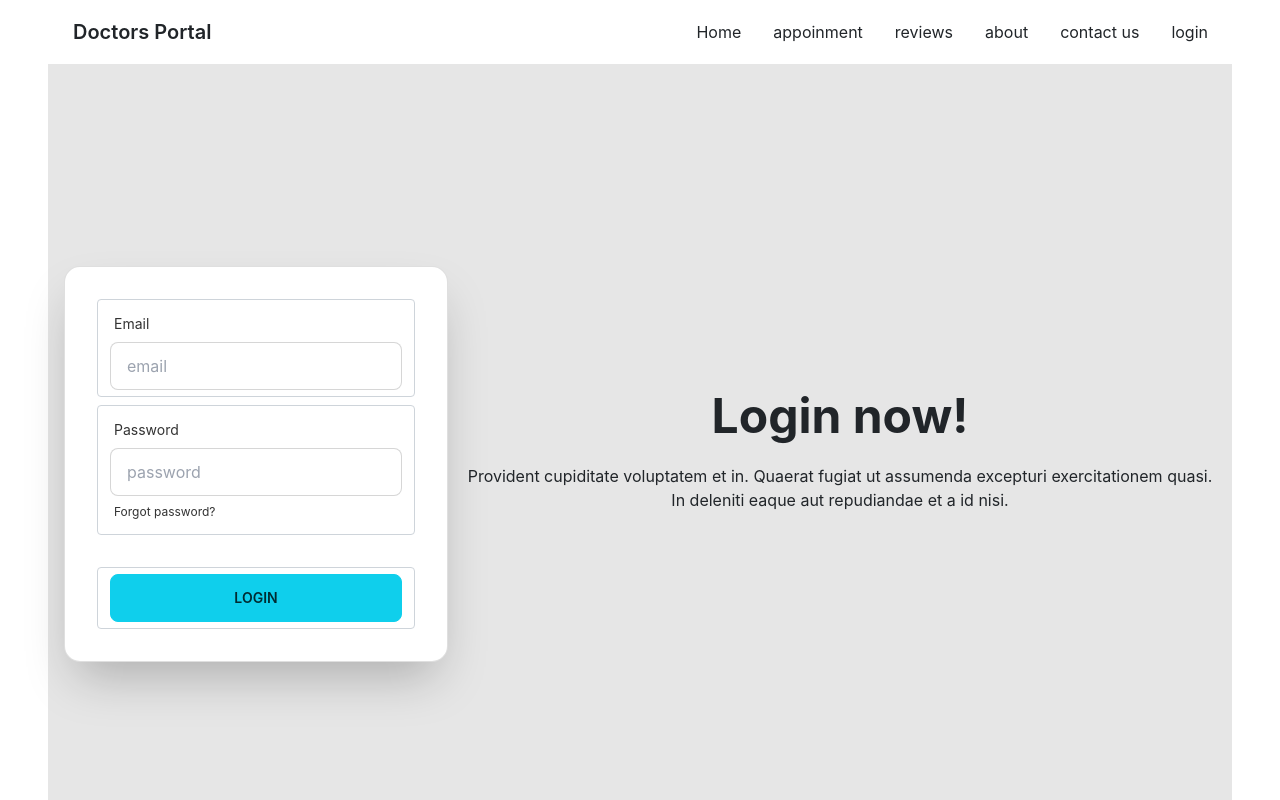
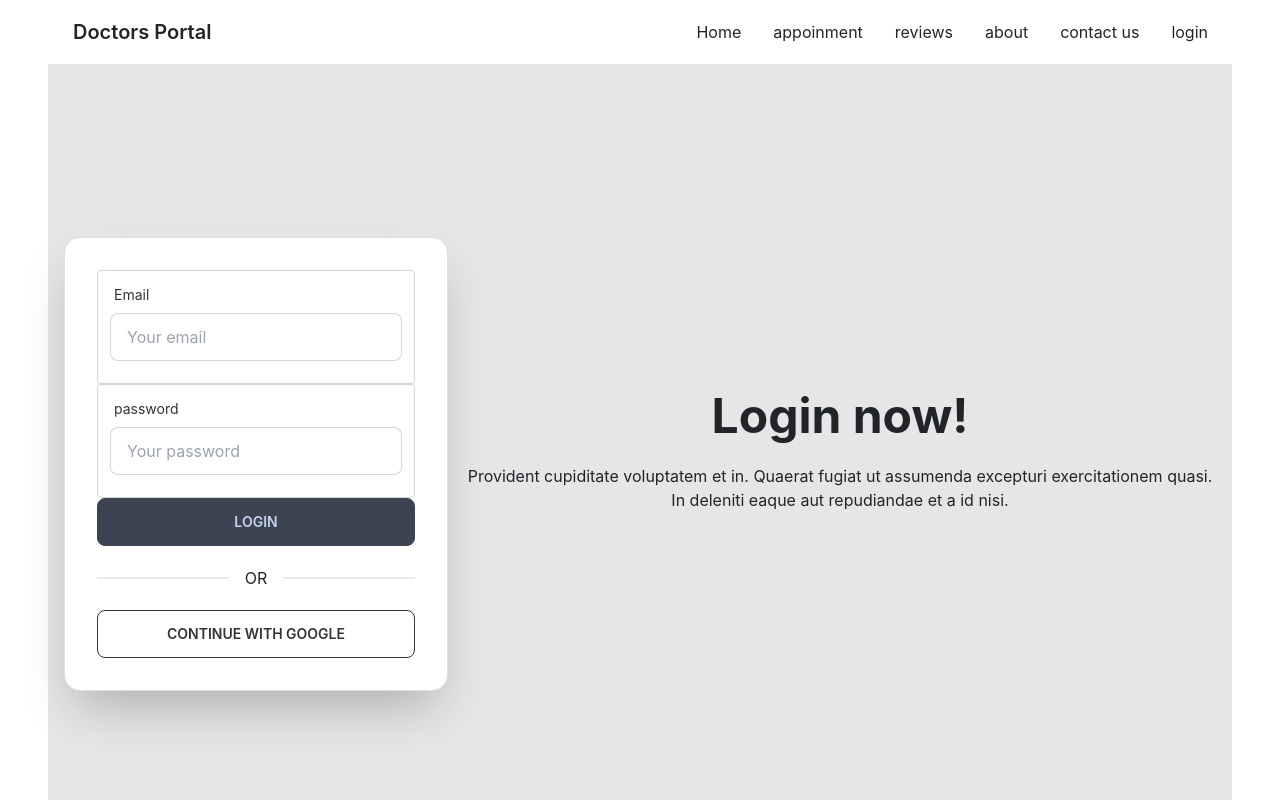
Before and after one commit to Mahmud-Shahin/doctors-portal-client-side, a React (Create React App) app: page /login in a window 1280 px wide. Shown: the top 800 px of the page. Built offline with nearby package versions, Linux system fonts and the light colour scheme; no server answers.

Commit message:
update data

```diff
--- a/package.json
+++ b/package.json
@@ -15,6 +15,7 @@
     "react-day-picker": "^8.3.5",
     "react-dom": "^18.2.0",
     "react-firebase-hooks": "^5.0.3",
+    "react-hook-form": "^7.38.0",
     "react-router-dom": "^6.4.0",
     "react-scripts": "5.0.1",
     "web-vitals": "^2.1.4"
--- a/src/Pages/Login/Login.js
+++ b/src/Pages/Login/Login.js
@@ -1,6 +1,20 @@
 import React from "react";
+import { useSignInWithGoogle } from "react-firebase-hooks/auth";
+import auth from "../../firebase.init";
+import { useForm } from "react-hook-form";
 
 const Login = () => {
+  const [signInWithGoogle, user, loading, error] = useSignInWithGoogle(auth);
+  const {
+    register,
+    formState: { errors },
+    handleSubmit,
+  } = useForm();
+  const onSubmit = (data) => console.log(data);
+
+  if (user) {
+    console.log(user);
+  }
   return (
     <div className="hero min-h-screen bg-base-200">
       <div className="hero-content flex-col lg:flex-row-reverse">
@@ -14,34 +28,89 @@ const Login = () => {
         </div>
         <div className="card flex-shrink-0 w-full max-w-sm shadow-2xl bg-base-100">
           <div className="card-body">
-            <div className="form-control">
+            <form onSubmit={handleSubmit(onSubmit)}>
+              <div className="form-control w-full max-w-xs">
                 <label className="label">
                   <span className="label-text">Email</span>
                 </label>
                 <input
-                type="text"
-                placeholder="email"
-                className="input input-bordered"
+                  type="email"
+                  placeholder="Your email "
+                  className="input input-bordered w-full max-w-xs"
+                  {...register("email", {
+                    required: {
+                      value: true,
+                      massage: "Emial is required",
+                    },
+                    pattern: {
+                      value: /'[a-z0-9]+@[a-z]+\.[a-z]{2,3}/,
+                      message: "please enter valid email address",
+                    },
+                  })}
                 />
+                <label className="label">
+                  {errors.email?.type === "required" && (
+                    <span className="label-text-alt text-red-500">
+                      {errors.email.message}
+                    </span>
+                  )}
+
+                  {errors.email?.type === "pattern" && (
+                    <span className="label-text-alt text-red-500">
+                      {errors.email.message}
+                    </span>
+                  )}
+                </label>
               </div>
-            <div className="form-control">
+
+              <div className="form-control w-full max-w-xs">
                 <label className="label">
-                <span className="label-text">Password</span>
+                  <span className="label-text">password</span>
                 </label>
                 <input
-                type="text"
-                placeholder="password"
-                className="input input-bordered"
+                  type="password"
+                  placeholder="Your password "
+                  className="input input-bordered w-full max-w-xs"
+                  {...register("password", {
+                    required: {
+                      value: true,
+                      massage: "password is required",
+                    },
+                    minLength: {
+                      value: 8,
+                      message: "please enter minimum eight character",
+                    },
+                  })}
                 />
                 <label className="label">
-                <a href="#" className="label-text-alt link link-hover">
-                  Forgot password?
-                </a>
+                  {errors.password?.type === "required" && (
+                    <span className="label-text-alt text-red-500">
+                      {errors.password.message}
+                    </span>
+                  )}
+
+                  {errors.password?.type === "minLength" && (
+                    <span className="label-text-alt text-red-500">
+                      {errors.password.message}
+                    </span>
+                  )}
                 </label>
               </div>
-            <div className="form-control mt-6">
-              <button className="btn btn-primary">Login</button>
-            </div>
+
+              <input
+                className="btn w-full max-w-xs"
+                type="submit"
+                value="Login"
+              />
+            </form>
+
+            <div className="divider">OR</div>
+            <button
+              onClick={() => signInWithGoogle()}
+              className="btn btn-outline"
+            >
+              Continue with google
+            </button>
           </div>
         </div>
       </div>
```
Also changed, not shown: src/Pages/Appoinmentwith/BookingModal.js (+4 -3 lines), 1 other file (tests, documents, lock files or other folders). Lines whose indentation alone changed are shown as unchanged.
